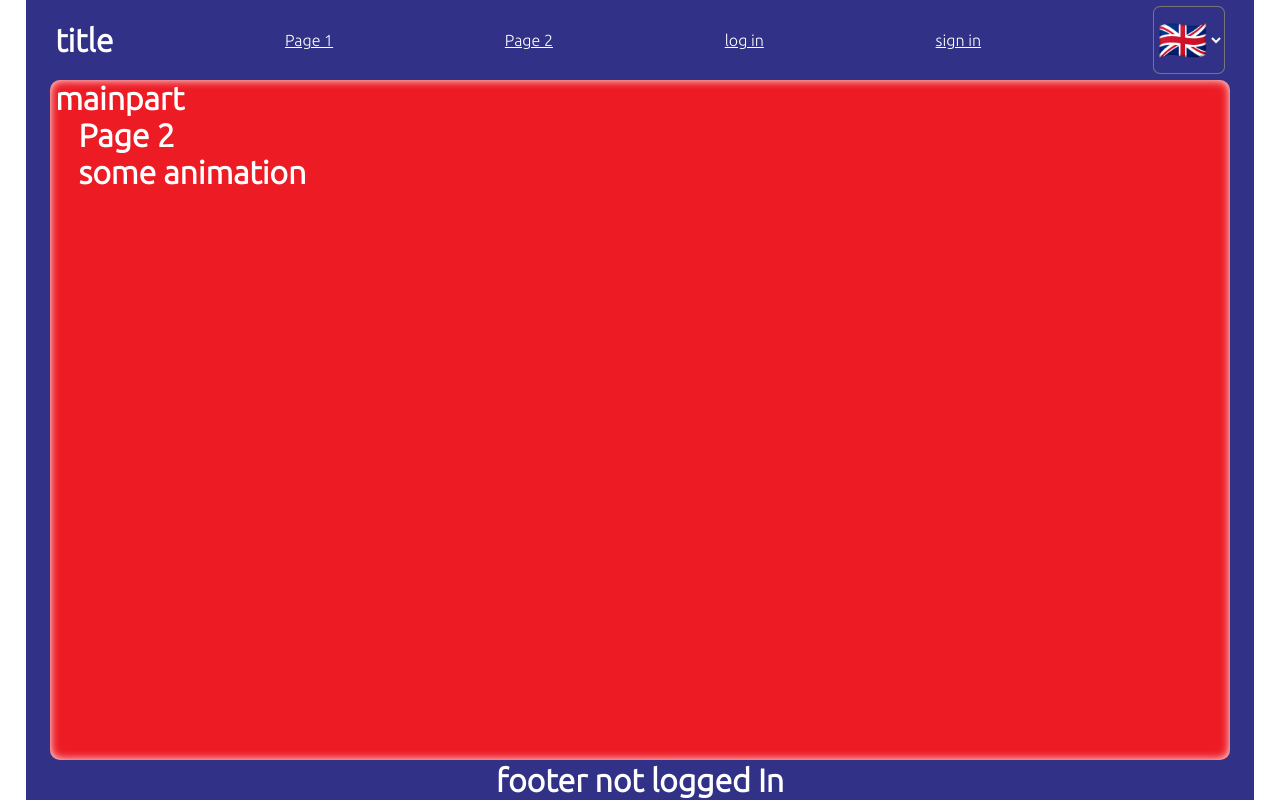
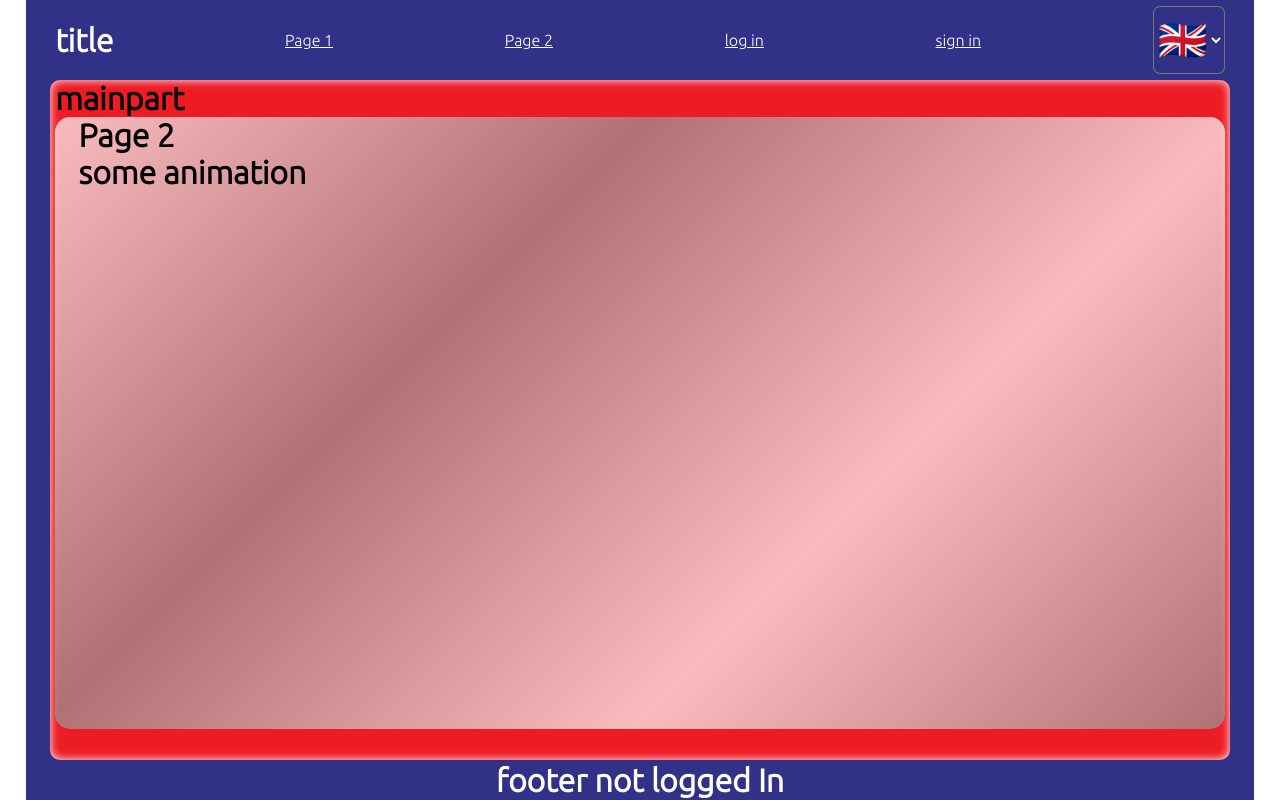
Before and after one commit to mcbauman/secondFullStack, a React (Create React App) app in the folder frontent/: page /main/page2 in a window 1280 px wide. Built offline with nearby package versions, Linux system fonts and the light colour scheme; the HTML template or start-up script is replaced by a standard one.

Commit message:
stype improvements

```diff
--- a/frontent/src/components/lang.js
+++ b/frontent/src/components/lang.js
@@ -19,7 +19,9 @@ const trans={
         submit:"Nutzer speichern",
         loginAlert:"Bitte erste alle Daten ausfüllen!",
         wrongLogIn:"falsche Einlog-Daten",
-        signUpAlert:"Bitte erst alle Felder ausfüllen!"
+        signUpAlert:"Bitte erst alle Felder ausfüllen!",
+        greeting:"Hallo ",
+        welcome:", schön, dass Du wieder da bist!"
     },
     en:{
         title:"title",
@@ -41,7 +43,9 @@ const trans={
         submit:"save user",
         loginAlert:"Please fill out all required data!",
         wrongLogIn:"wrong Login Date",
-        signUpAlert:"Please fill out the whole form!"
+        signUpAlert:"Please fill out the whole form!",
+        greeting:"Hello ",
+        welcome:", nice to see you again!"
     },
     ke:{
         title:"title",
@@ -63,7 +67,9 @@ const trans={
         submit:"save user",
         loginAlert:"Please fill out all required data!",
         wrongLogIn:"wrong Login Date",
-        signUpAlert:"Please fill out the whole form!"
+        signUpAlert:"Please fill out the whole form!",
+        greeting:"Hello ",
+        welcome:", nice to see you again!"
     }
 }
 export default trans
--- a/frontent/src/main.scss
+++ b/frontent/src/main.scss
@@ -28,6 +28,11 @@ body{
             border-radius: 10px;
             height: 85vh;
             padding:0 5px;
+            div,form{
+                border-radius: 15px;
+                height: 90%;
+                background:linear-gradient(135deg,rgba(255, 255, 255, 0.7),rgba(150, 150, 150, 0.7),rgba(255, 255, 255, 0.7),rgba(150, 150, 150, 0.7));
+            }
         }
         footer{
             height: 5vh;
@@ -54,7 +59,7 @@ body{
     }
     main{
         background-color: rgb(181,0,0);
-        color:white;
+        color:black;
         box-shadow:0 0 10px white inset;
     }
     footer{
@@ -77,7 +82,7 @@ body{
     }
     main{
         background-color: rgb(214,0,0);
-        color:rgb(254,205,1);
+        color:black;
         box-shadow:0 0 10px rgb(254,205,1) inset;
     }
     footer{
@@ -103,7 +108,7 @@ body{
     }
     main{
         background-color: rgb(236,27,36);;
-        color:white;
+        color:black;
         box-shadow:0 0 10px white inset;
     }
     footer{
--- a/frontent/src/pages/LogIn.jsx
+++ b/frontent/src/pages/LogIn.jsx
@@ -29,6 +29,7 @@ export default function LogIn(){
                     if(answer.user==user&&answer.password==password){
                         setLoggedIn(true)
                         setLang(answer.theme)
+                        alert(trans[lang].greeting+answer.firstname+trans[lang].welcome)
                     }else{
                         alert(trans[lang].wrongLogIn)
                     }
```
Also changed, not shown: 1 other file (tests, documents, lock files or other folders).
